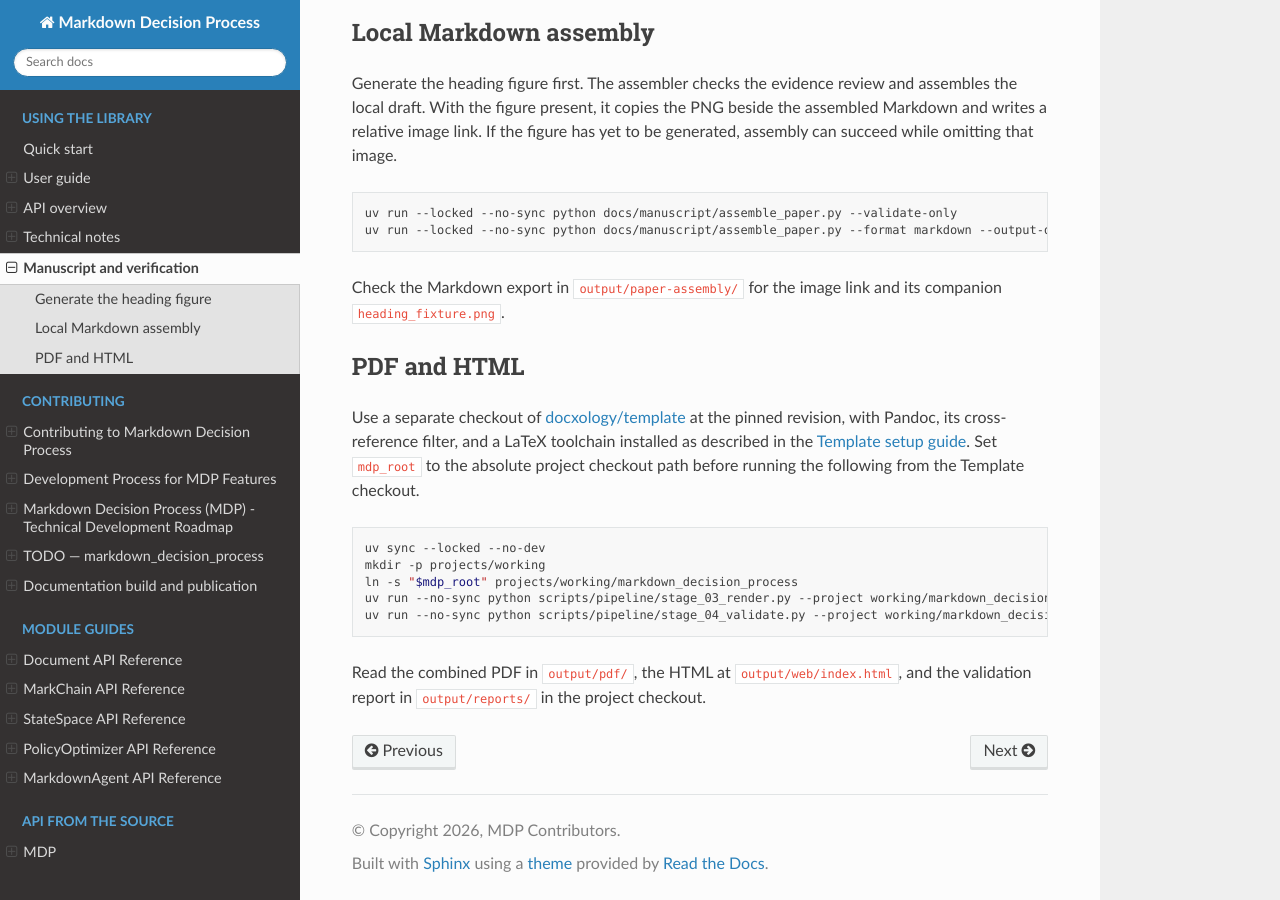
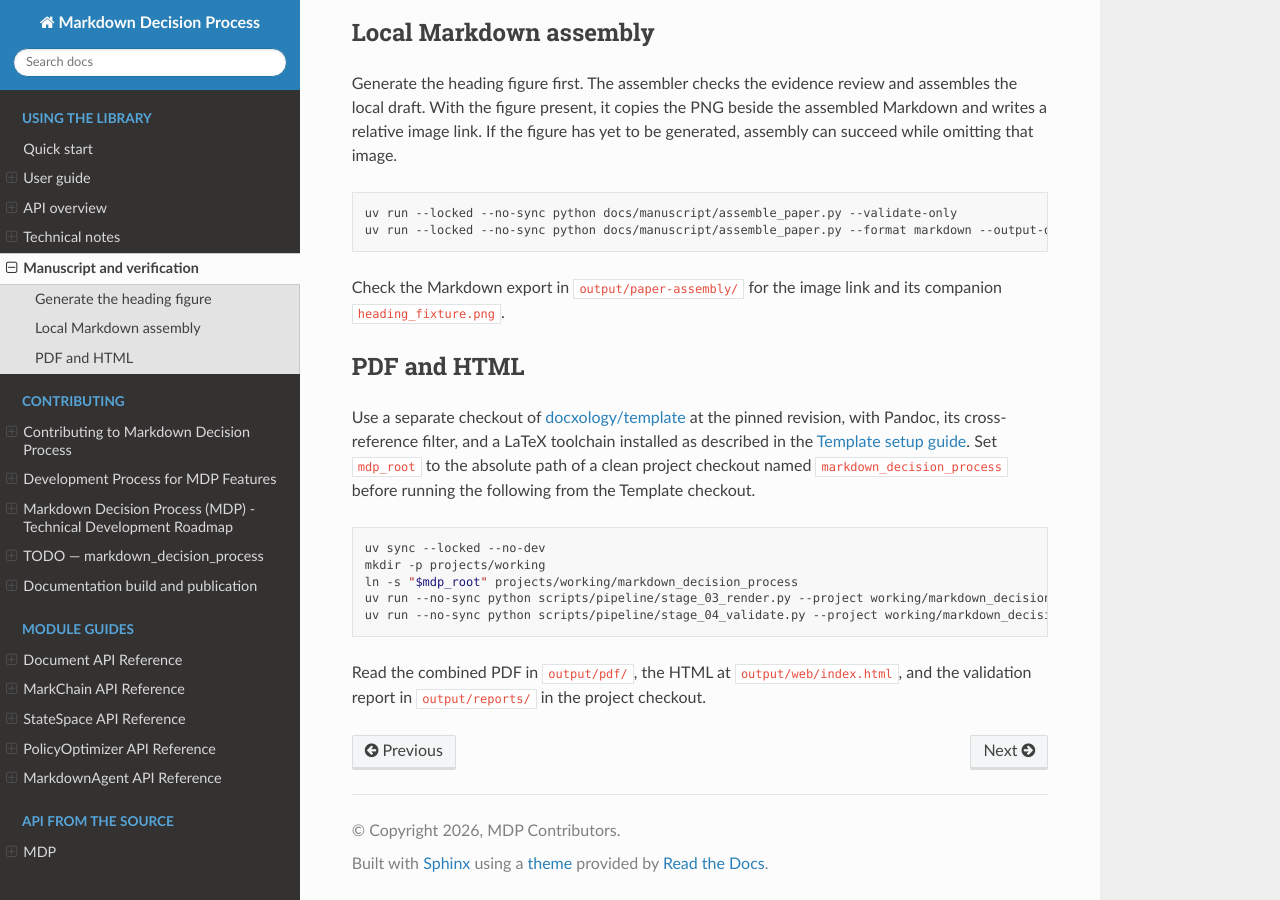
Before and after one commit to docxology/markdown_decision_process, a Sphinx documentation site: the page built from docs/manuscript-build.md, in a window 1280 px wide and 900 px high, scrolled down 550 px. Built offline with Sphinx 7.4.7 and the Read the Docs theme 3.1.0, drawn with Linux system fonts in a browser that asks for light colours.

Commit message:
Document the manuscript checkout name
Closes #12.

````diff
--- a/docs/manuscript-build.md
+++ b/docs/manuscript-build.md
@@ -35,7 +35,7 @@ companion `heading_fixture.png`.
 
 ## PDF and HTML
 
-Use a separate checkout of [docxology/template](https://github.com/docxology/template/tree/87704feae0a4490ef7dad9c931d268e8c30273c2) at the pinned revision, with Pandoc, its cross-reference filter, and a LaTeX toolchain installed as described in the [Template setup guide](https://github.com/docxology/template/blob/87704feae0a4490ef7dad9c931d268e8c30273c2/docs/RUN_GUIDE.md). Set `mdp_root` to the absolute project checkout path before running the following from the Template checkout.
+Use a separate checkout of [docxology/template](https://github.com/docxology/template/tree/87704feae0a4490ef7dad9c931d268e8c30273c2) at the pinned revision, with Pandoc, its cross-reference filter, and a LaTeX toolchain installed as described in the [Template setup guide](https://github.com/docxology/template/blob/87704feae0a4490ef7dad9c931d268e8c30273c2/docs/RUN_GUIDE.md). Set `mdp_root` to the absolute path of a clean project checkout named `markdown_decision_process` before running the following from the Template checkout.
 
 ```bash
 uv sync --locked --no-dev
````
